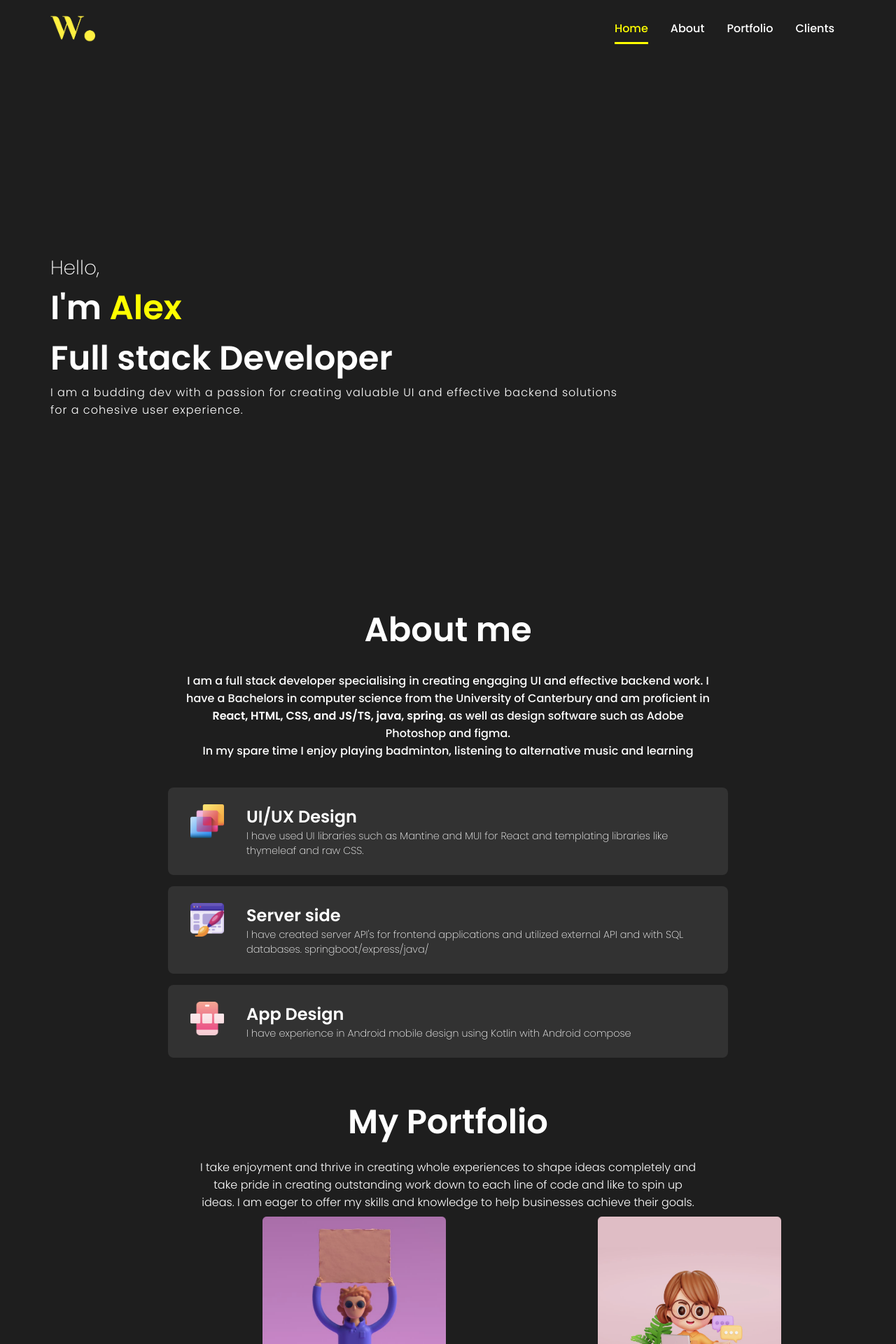
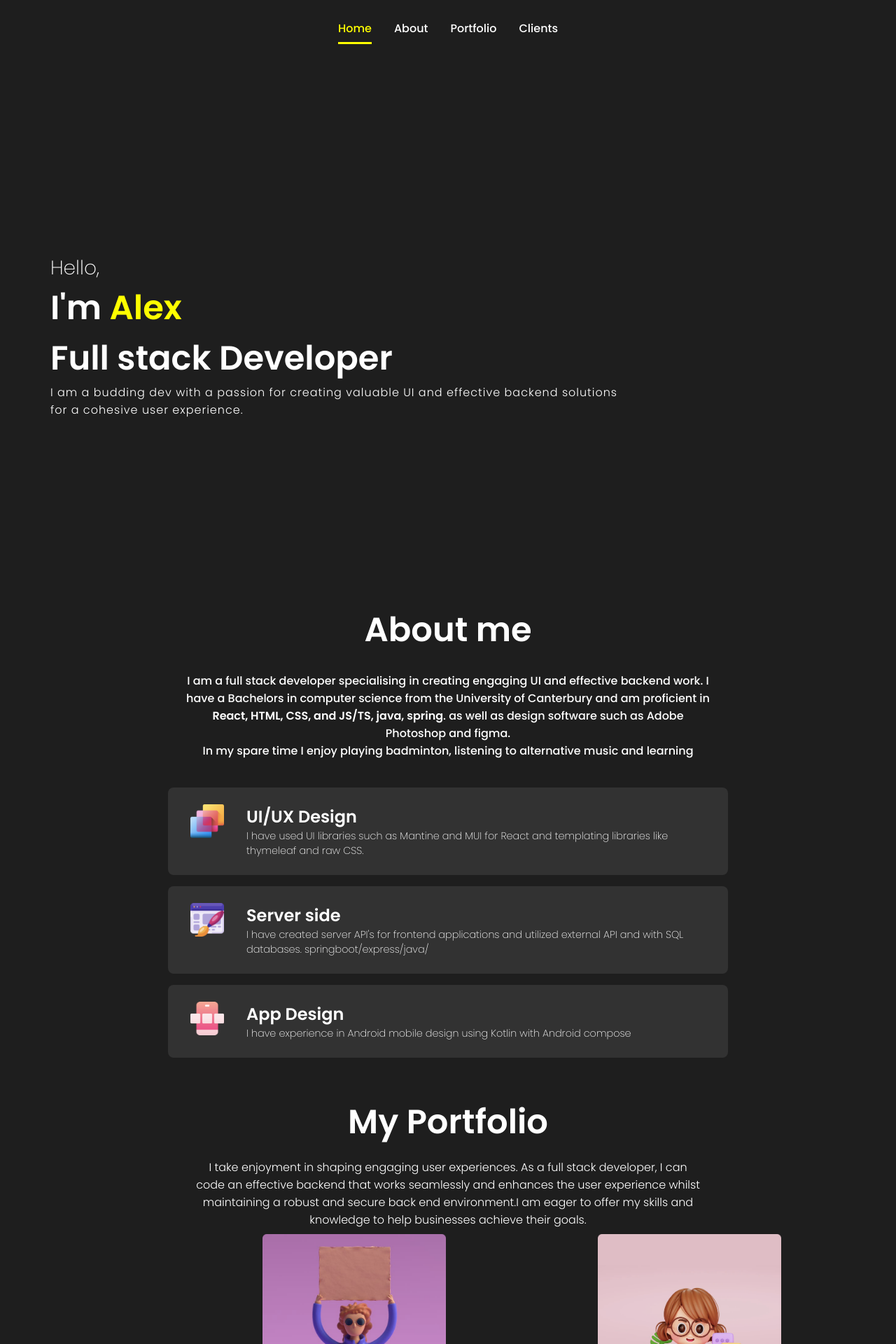
Before and after one commit to plantleafboy/portfolio, a React (Create React App) app: page / in a window 1280 px wide. Shown: the top 1920 px of the page at 70% size. Built offline with nearby package versions, Linux system fonts and the light colour scheme.

Commit message:
fix for heroku missing dependencies + tidy styling + info

```diff
--- a/package.json
+++ b/package.json
@@ -3,6 +3,10 @@
   "version": "0.1.0",
   "private": true,
   "dependencies": {
+    "@types/react": "^18.3.18",
+    "@types/prop-types": "^15.7.14",
+    "csstype": "^3.1.3",
+    "typescript": "^4.9.5",
     "@emailjs/browser": "^3.11.0",
     "@testing-library/jest-dom": "^5.16.5",
     "@testing-library/react": "^13.4.0",
--- a/public/index.html
+++ b/public/index.html
@@ -3,8 +3,8 @@
     <head>
         <meta charset="utf-8" />
         <meta name="viewport" content="width=device-width, initial-scale=1" />
-        <meta name="description" content="Smith Portfolio" />
-        <title>Smith Portfolio</title>
+        <meta name="description" content="Alex Long Portfolio" />
+        <title>Alex Long</title>
         <link rel="stylesheet" href="./style.css">
         <link rel="preconnect" href="https://fonts.googleapis.com">
         <link rel="preconnect" href="https://fonts.gstatic.com" crossorigin>
--- a/src/components/NavBar/navbar.css
+++ b/src/components/NavBar/navbar.css
@@ -7,7 +7,7 @@
     padding: 1rem 2rem;
     display: flex;
     align-items: center;
-    justify-content: space-between;
+    justify-content: center;
     position: sticky;
     top: 0;
     z-index: 3;
--- a/src/components/NavBar/navbar.js
+++ b/src/components/NavBar/navbar.js
@@ -9,7 +9,7 @@ const Navbar = () => {
     const [showMenu, setShowMenu] = useState(false);
     return (
         <nav className="navbar">
-            <img src={logo} alt="Logo" className='logo'/>
+            {/*<img src={logo} alt="Logo" className='logo'/>*/}
             <div className="desktopMenu">
                 <Link activeClass='active' to='intro' spy={true} smooth={true} offset={-100} duration={500} className="desktopMenuListItem">Home</Link>
                 <Link activeClass='active' to='skills' spy={true} smooth={true} offset={-50} duration={500} className="desktopMenuListItem">About</Link>
--- a/src/components/Works/works.js
+++ b/src/components/Works/works.js
@@ -11,7 +11,7 @@ const Works = () => {
     return (
         <section id='works'>
             <h2 className="worksTitle">My Portfolio</h2>
-            <span className="worksDesc">I take enjoyment and thrive in creating whole experiences to shape ideas completely and take pride in creating outstanding work down to each line of code and like to spin up ideas. I am eager to offer my skills and knowledge to help businesses achieve their goals.</span>
+            <span className="worksDesc">I take enjoyment in shaping engaging user experiences. As a full stack developer, I can code an effective backend that works seamlessly and enhances the user experience whilst maintaining a robust and secure back end environment.I am eager to offer my skills and knowledge to help businesses achieve their goals.</span>
             <div className="worksImgs">
                 {/*<a href="https://ucbadminton.club/">raw HTML/CSS club page*/}
                 {/*    <img src={Portfolio2} alt="" className="worksImg"/>*/}
```
Also changed, not shown: src/assets/Eurasianredsquirreledwingiesbers.png (added), 1 other file (tests, documents, lock files or other folders).
